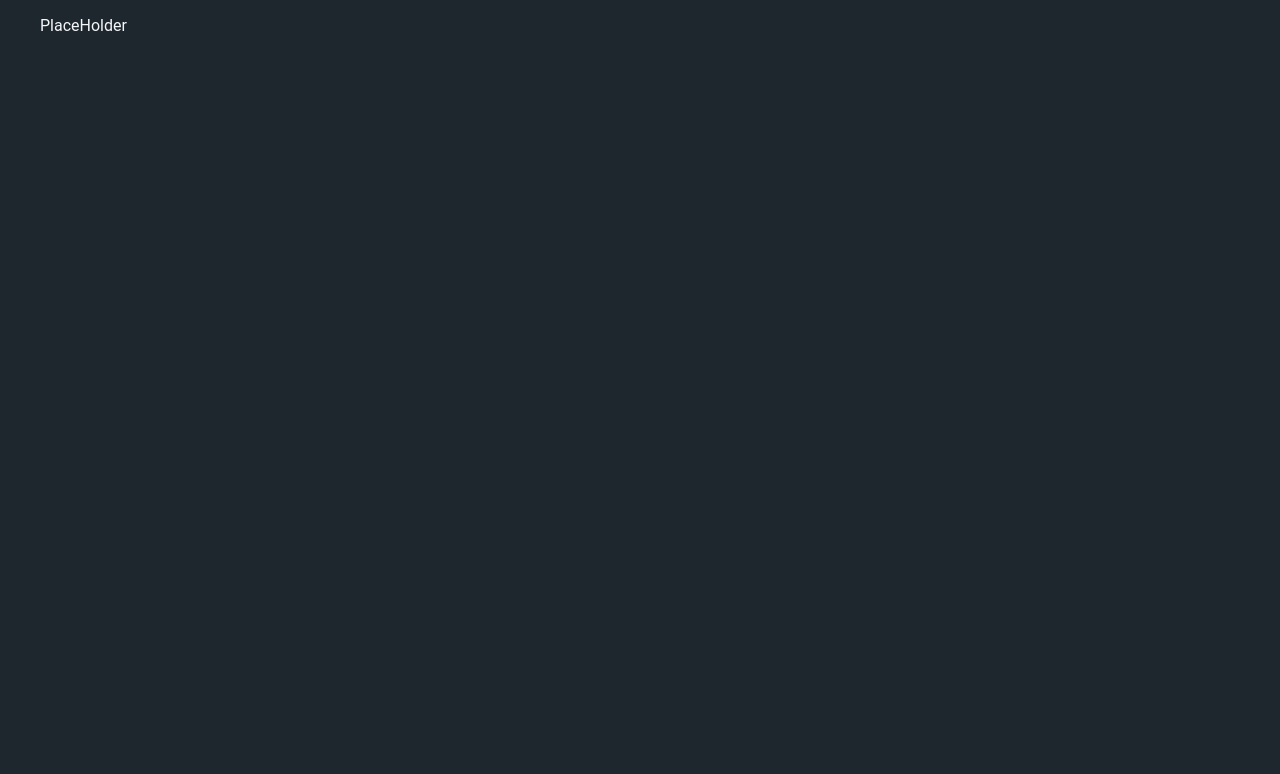
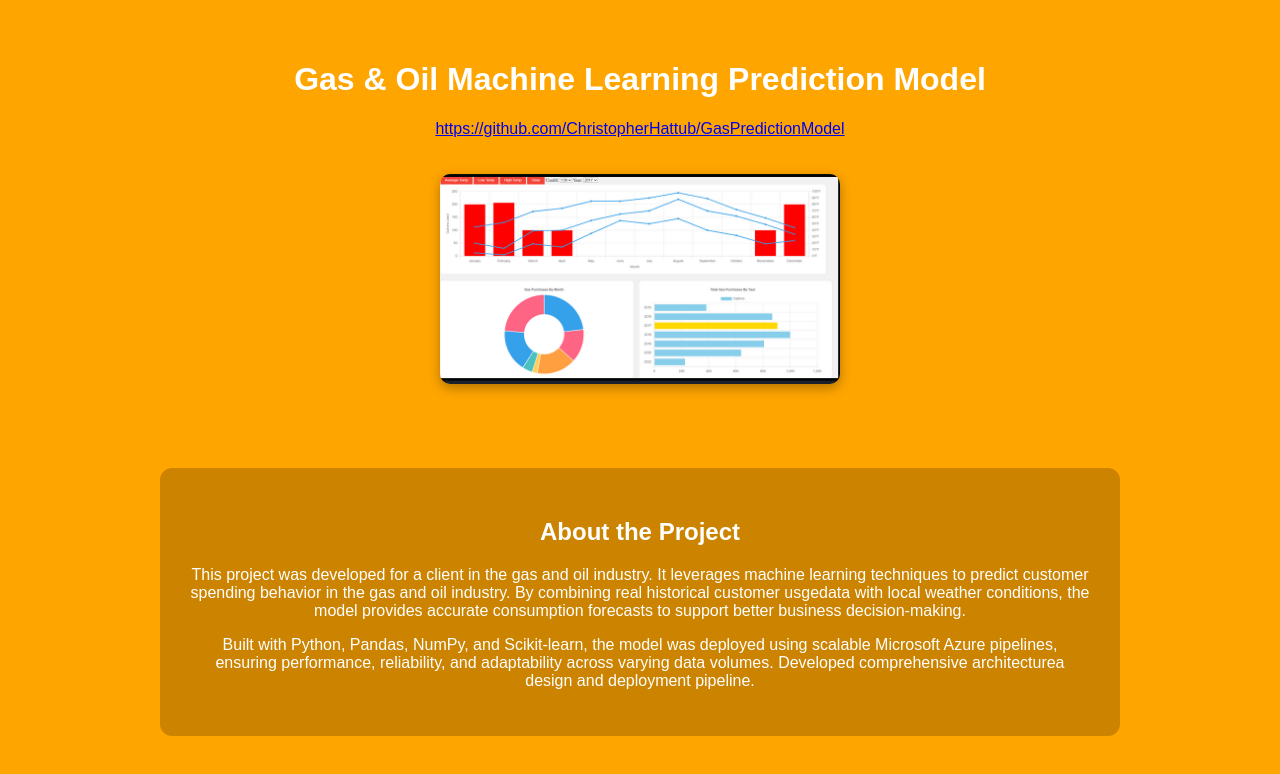
Before and after one commit to ChristopherHattub/GasPredictionModel, a plain HTML site: page index.html in a window 1280 px wide. Shown: the top 774 px of the page. Drawn offline with Linux system fonts and the light colour scheme.

Commit message:
-webpage basic description update

```diff
--- a/index.html
+++ b/index.html
@@ -1,25 +1,58 @@
-
-
     <!DOCTYPE html>
     <html lang="en">
     <head>
         <meta charset="UTF-8">
-    <meta name="viewport" content="width=device-width, initial-scale=1">
-    <link rel="stylesheet" href="style.css">
-    <script src="web.js"> </script>
-    <title>Hattub GasPredictionModel</title>
+        <meta name="viewport" content="width=device-width, initial-scale=1.0">
+        <title>Gas & Oil Prediction Model</title>
+        <style>
+            body {
+                margin: 0;
+                font-family: Arial, sans-serif;
+                background-color: orange;
+                color: #fff;
+                text-align: center;
+            }
+            header {
+                padding: 40px 20px;
+            }
+            header img {
+                max-width: 400px;
+                width: 100%;
+                height: auto;
+                margin-top: 20px;
+                border-radius: 10px;
+                box-shadow: 0px 4px 12px rgba(0,0,0,0.3);
+            }
+            section {
+                max-width: 900px;
+                margin: 40px auto;
+                background: rgba(0,0,0,0.2);
+                padding: 30px;
+                border-radius: 12px;
+            }
+        </style>
     </head>
     <body>
-    <nav class="container-fluid">
+        <header>
+            <h1>Gas & Oil Machine Learning Prediction Model</h1>
+            <p> <a href="https://github.com/ChristopherHattub/GasPredictionModel">https://github.com/ChristopherHattub/GasPredictionModel</a>
+            </p>
+            <img src="gasDASH.png" alt="Gas & Oil Prediction Model Image">
+        </header>
 
-
-    </nav>
-    <main class="container">
-   <p>PlaceHolder</p>
-    </main>
-
-    <footer class="container">
-    </footer>
-
+        <section>
+            <h2>About the Project</h2>
+            <p>
+                This project was developed for a client in the gas and oil industry. It leverages machine learning techniques to predict customer spending behavior
+                in the gas and oil industry. By combining real historical customer usgedata with local weather conditions,
+                the model provides accurate consumption forecasts to support better business decision-making.
+            </p>
+            <p>
+                Built with Python, Pandas, NumPy, and Scikit-learn, the model was deployed using
+                scalable Microsoft Azure pipelines, ensuring performance, reliability, and adaptability
+                across varying data volumes. Developed comprehensive architecturea design and deployment pipeline.
+            </p>
+        </section>
+        <img src="gasSYSTEM.png" alt="Gas & Oil Prediction Model architecture design Image">
     </body>
     </html>
```
Also changed, not shown: gasDASH.png (added), gasSYSTEM.png (added). Lines whose indentation alone changed are shown as unchanged.
